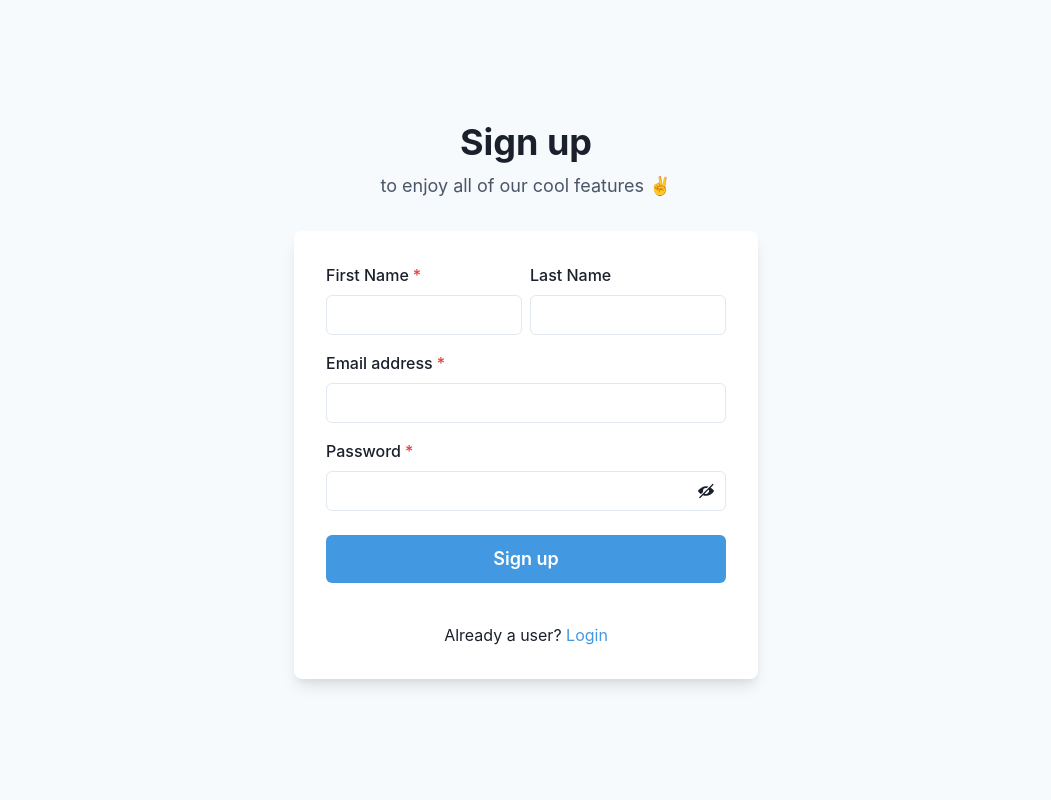
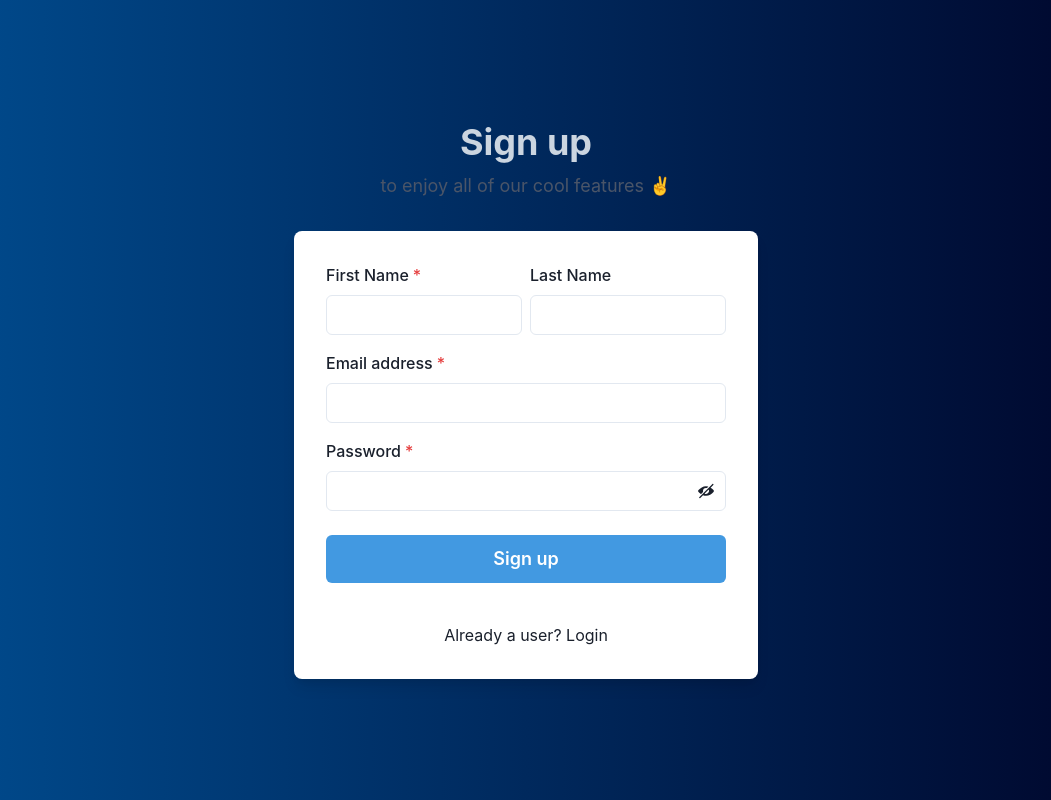
Before and after one commit to lucasangelino/skincare, a React (Vite) app in the folder frontend/: page /auth/register in a window 1280 px wide. Shown: the whole page, without its empty margins (114-1165 px from the left). Built offline with nearby package versions, Linux system fonts and the light colour scheme.

Commit message:
CHA fix router and Link collition

```diff
--- a/frontend/src/components/framework/ChatItem.jsx
+++ b/frontend/src/components/framework/ChatItem.jsx
@@ -35,7 +35,7 @@ export default function ChatItem({ user }) {
       >
         <HStack justify={"space-between"} align="center" p={2}>
           <HStack align="center">
-            <Avatar name="Segun Adebayo" src="https://bit.ly/sage-adebayo" />
+            <Avatar name="Lucas A" src="https://bit.ly/broken-link" />
             <VStack align="left">
               <Box>{user.name}</Box>
               <Box>{user.online ? "Online" : "Offline"}</Box>
--- a/frontend/src/components/framework/ChatViewer.jsx
+++ b/frontend/src/components/framework/ChatViewer.jsx
@@ -54,7 +54,22 @@ export default function ChatViewer() {
         </HStack>
       </Box>
       <VStack justify={"space-between"} height={"88vh"}>
-        <Container maxW="container.md" resize={false}>
+        <Container
+          maxW="container.md"
+          resize={false}
+          overflow={"scroll"}
+          overflowX={false}
+          sx={{
+            "&::-webkit-scrollbar": {
+              width: "4px",
+              borderRadius: "8px",
+              backgroundColor: `rgba(0, 0, 0, 0.05)`,
+            },
+            "&::-webkit-scrollbar-thumb": {
+              backgroundColor: `gray.500`,
+            },
+          }}
+        >
           {chatState.messages.map((message) => {
             return <Message message={message} key={message._id} />;
           })}
--- a/frontend/src/pages/login.jsx
+++ b/frontend/src/pages/login.jsx
@@ -7,7 +7,6 @@ import {
   Input,
   Checkbox,
   Stack,
-  Link,
   Button,
   Heading,
   Text,
@@ -15,8 +14,10 @@ import {
   Alert,
   AlertIcon,
   AlertTitle,
+  Link,
   AlertDescription,
 } from "@chakra-ui/react";
+import { Link as RouterLink } from "react-router-dom";
 import { AuthContext } from "../auth/AuthContext";
 
 export default function Login() {
@@ -110,6 +111,12 @@ export default function Login() {
                   justify={"space-between"}
                 >
                   <Link color={"blue.400"}>Forgot password?</Link>
+                  <Text align={"center"}>
+                    Don't have account?{" "}
+                    <RouterLink to="/auth/register" color={"blue.400"}>
+                      Register
+                    </RouterLink>
+                  </Text>
                 </Stack>
                 <Button
                   bg={"blue.400"}
--- a/frontend/src/pages/register.jsx
+++ b/frontend/src/pages/register.jsx
@@ -13,20 +13,20 @@ import {
   Heading,
   Text,
   useColorModeValue,
-  Link,
   Alert,
   AlertIcon,
   AlertTitle,
   AlertDescription,
 } from "@chakra-ui/react";
-import { useState } from "react";
+import { Link as RouterLink } from "react-router-dom";
+
 import { ViewIcon, ViewOffIcon } from "@chakra-ui/icons";
 import { AuthContext } from "../auth/AuthContext";
 
 export default function Register() {
   const { register } = React.useContext(AuthContext);
   const [hasErrors, setHasErrors] = React.useState(false);
-  const [showPassword, setShowPassword] = useState(false);
+  const [showPassword, setShowPassword] = React.useState(false);
   const [form, setForm] = React.useState({
     name: "",
     email: "",
@@ -52,11 +52,11 @@ export default function Register() {
       minH={"100vh"}
       align={"center"}
       justify={"center"}
-      bg={useColorModeValue("gray.50", "gray.800")}
+      bgGradient="linear(to-l, #000428, #004e92)"
     >
       <Stack spacing={8} mx={"auto"} maxW={"lg"} py={12} px={6}>
         <Stack align={"center"}>
-          <Heading fontSize={"4xl"} textAlign={"center"}>
+          <Heading fontSize={"4xl"} textAlign={"center"} color={"gray.300"}>
             Sign up
           </Heading>
           <Text fontSize={"lg"} color={"gray.600"}>
@@ -128,7 +128,10 @@ export default function Register() {
             </Stack>
             <Stack pt={6}>
               <Text align={"center"}>
-                Already a user? <Link color={"blue.400"}>Login</Link>
+                Already a user?{" "}
+                <RouterLink to="/login" color={"blue.400"}>
+                  Login
+                </RouterLink>
               </Text>
             </Stack>
           </Stack>
```
